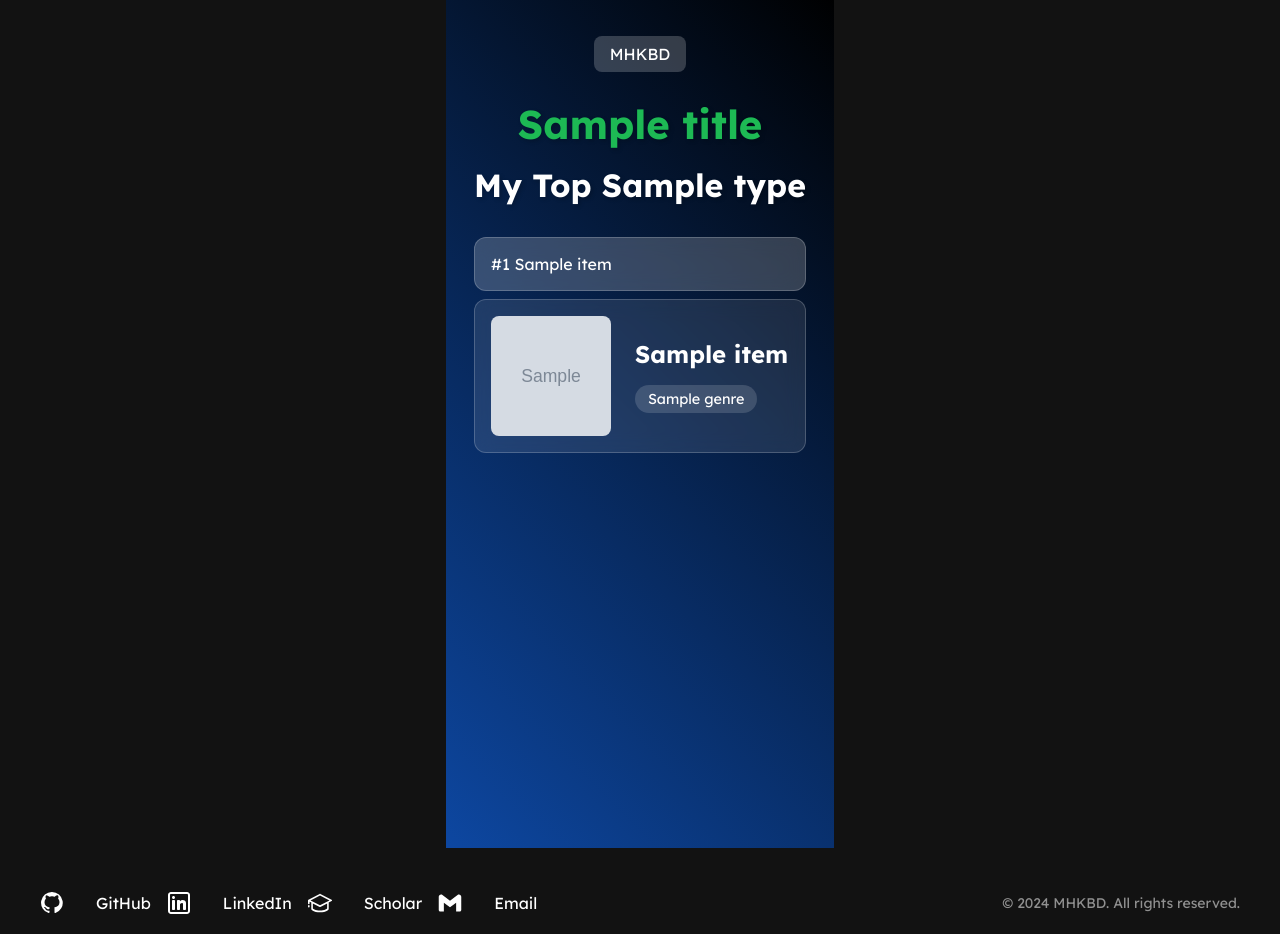
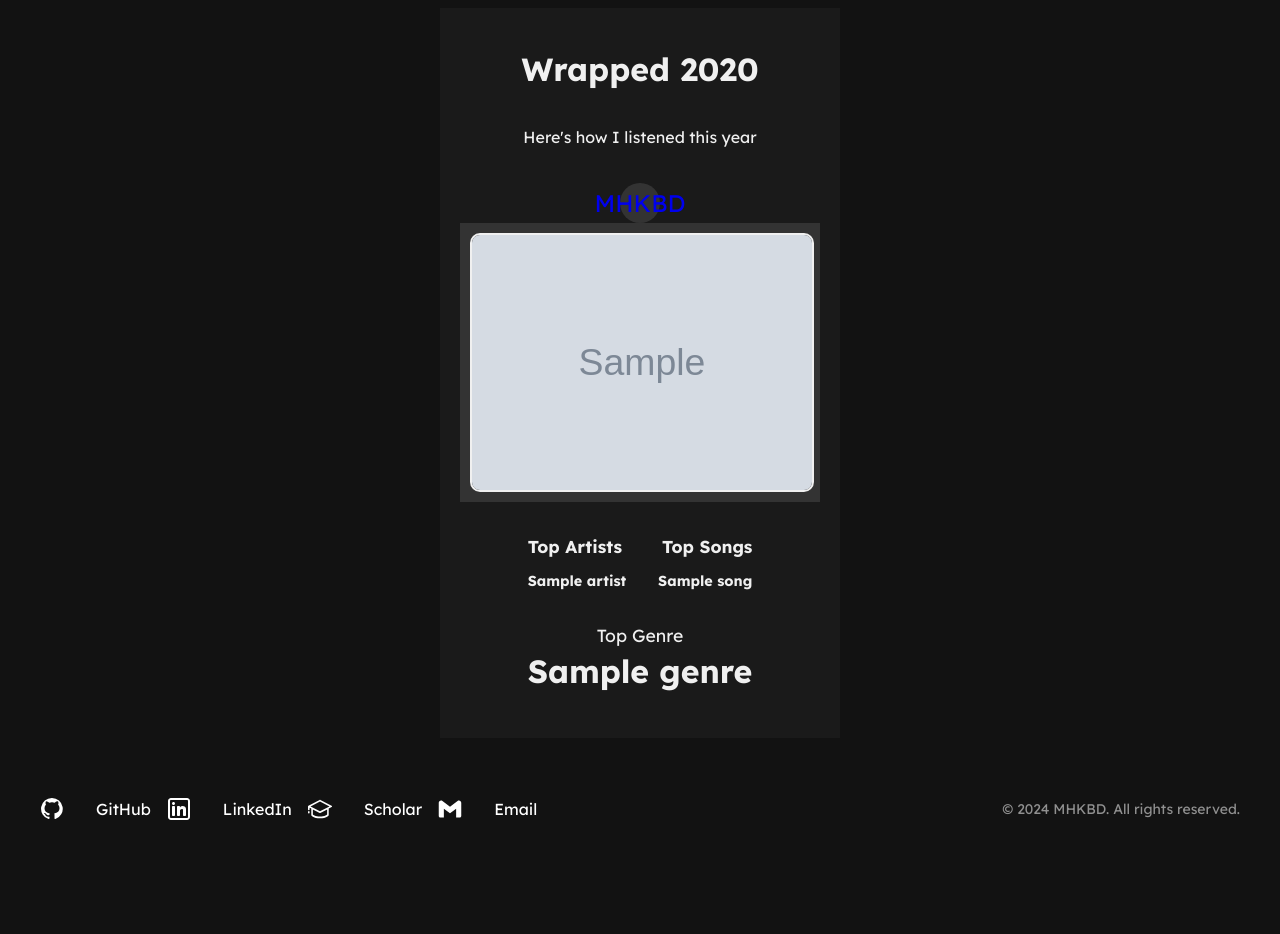
Before and after one commit to Mushfiquehk/read-my-mind, a Flask app: template app/templates/pages/wrapped.html in a window 1280 px wide. After the commit the page ends 820 px from the top, so only its background shows below. Run offline with Flask 3, Linux system fonts and the light colour scheme; the template is opened without the code that fills it: most values are stand-ins (such as "Sample title", 1, 10 or a date in 2020); grey boxes marked "Sample" are stand-in pictures; parts of the project's set-up code (start-up, migrations or seed data) failed here and were passed over.

Commit message:
first deployment attempt

```diff
--- a/app/static/css/main.css
+++ b/app/static/css/main.css
@@ -1,8 +1,5 @@
 @import 'components/header.css';
 @import 'components/footer.css';
-@import 'pages/top_artists.css';
-@import 'pages/top_songs.css';
-@import 'pages/index.css';
 
 /* Global styles */
 :root {
--- a/app/static/css/pages/index.css
+++ b/app/static/css/pages/index.css
@@ -7,7 +7,8 @@
     }
 }
 
-img, .profile-image {
+img,
+.profile-image {
     max-width: 100%;
     height: auto;
     display: block;
--- a/app/static/css/pages/wrapped.css
+++ b/app/static/css/pages/wrapped.css
@@ -1,142 +1,112 @@
-/* Base styles */
+
 .wrapped-container {
-    min-height: 100vh;
-    background: linear-gradient(45deg, #0d47a1, #000000);
-    color: white;
-    /* font-family: 'Helvetica Neue', Arial, sans-serif; */
-    position: relative;
-    overflow: hidden;
-    margin: -16px;
-    padding: 28px;
+    display: flex;
+    flex-direction: column;
+    align-items: center;
+    max-width: 400px;
+    margin: 0 auto;
+    padding: 20px;
+    box-sizing: border-box;
+    background-color: #1a1a1a; /* Dark background */
+    color: #f0f0f0; /* Light text color */
 }
 
-/* Typography */
-.wrapped-title,
-.wrapped-header {
-    text-align: center;
-    margin-bottom: 1rem;
-    text-shadow: 2px 2px 4px rgba(0, 0, 0, 0.2);
+/* Header Section */
+.header-section {
+    display: flex;
+    flex-direction: column;
+    justify-content: space-between;
+    align-items: center;
+    margin-bottom: 20px;
 }
 
-.wrapped-subtitle {
-    font-size: 1.5rem;
-    opacity: 0.9;
-    margin-bottom: 2rem;
+.back-button {
+    display: flex;
+    justify-content: center;
+    align-items: center;
+    width: 40px;
+    height: 40px;
+    border-radius: 50%;
+    background-color: #333; /* Darker background for back button */
+    color: #f0f0f0; /* Light text color */
+    font-size: 1.5em;
+    cursor: pointer;
 }
 
-.wrapped-header {
-    font-size: 2rem;
-    font-weight: 700;
-    margin-bottom: 2rem;
-}
-
-/* Items styling */
-/* Tab Styles */
-.wrapped-tabs {
-    width: 100%;
-    max-width: 800px;
-    display: flex;
-    flex-direction: column;
-    gap: 1rem;
-}
-
-.tab-container {
-    width: 100%;
-}
-
-.glass-effect {
-    background: rgba(255, 255, 255, 0.1);
-    backdrop-filter: blur(10px);
-    border: 1px solid rgba(255, 255, 255, 0.2);
-    border-radius: 12px;
-}
-
-.tab-label {
-    display: flex;
-    align-items: center;
-    padding: 1rem;
-    cursor: pointer;
-    transition: all 0.3s ease;
-}
-
-.tab-label:hover {
-    background: rgba(255, 255, 255, 0.2);
-}
-
-.tab-content {
-    max-height: 0;
-    overflow: hidden;
-    transition: max-height 0.3s ease;
-    margin-top: 0.5rem;
-}
-
-input[type="radio"] {
-    display: none;
-}
-
-input[type="radio"]:checked+.tab-label {
-    background: rgba(255, 255, 255, 0.2);
-}
-
-input[type="radio"]:checked~.tab-content {
-    max-height: 500px;
-    padding: 1rem;
-}
-
-.artist-details {
-    display: flex;
-    gap: 1.5rem;
-    align-items: center;
-}
-
-.artist-image {
-    width: 120px;
-    height: 120px;
-    border-radius: 8px;
+/* Image Section */
+.image-section {
+    background-color: #333; /* Darker background for image section */
+    padding: 10px;
+    position: relative;
     overflow: hidden;
 }
 
-.artist-image img {
+.image-section img {
     width: 100%;
-    height: 100%;
-    object-fit: cover;
+    height: auto;
+    border-radius: 10px;
+    border: 2px solid #f0f0f0; /* Light border to make image pop */
 }
 
-.artist-info {
-    flex: 1;
+/* Content Section */
+.content-section {
+    margin-top: 20px;
+    text-align: center;
+    color: #f0f0f0; /* Light text color */
 }
 
-.artist-info h3 {
-    margin: 0 0 1rem 0;
-    font-size: 1.5rem;
+.top-section {
+    display: flex;
+    justify-content: space-between;
+    margin-bottom: 20px;
+    color: #f0f0f0; /* Light text color */
 }
 
-.genres {
-    display: flex;
-    flex-wrap: wrap;
-    gap: 0.5rem;
+.top-section h2 {
+    font-size: 1.2em;
+    margin-bottom: 10px;
+    color: #f0f0f0; /* Light text color */
 }
 
-.genre-tag {
-    background: rgba(255, 255, 255, 0.15);
-    padding: 0.3rem 0.8rem;
-    border-radius: 20px;
-    font-size: 0.9rem;
+.artists {
+    font-size: 0.9em;
+    color: #f0f0f0; /* Light text color */
+    text-align: left;
 }
 
-/* Mobile Responsiveness */
-@media (max-width: 600px) {
-    .artist-details {
-        flex-direction: column;
-        text-align: center;
-    }
+.songs {
+    font-size: 0.9em;
+    color: #f0f0f0; /* Light text color */
+    text-align: right;
+}
 
-    .artist-image {
-        width: 100px;
-        height: 100px;
-    }
+ol {
+    list-style: none;
+    padding-left: 0;
+}
 
-    .genres {
-        justify-content: center;
-    }
+ol li {
+    font-weight: bold;
+    margin: 3px 0;
+    color: #f0f0f0; /* Light text color */
 }
+
+/* Stats Section */
+.stats p {
+    font-size: 1.1em;
+    margin: 5px;
+    color: #f0f0f0; /* Light text color */
+}
+
+.stats h1 {
+    font-size: 3em;
+    font-weight: bold;
+    margin: 0;
+    color: #f0f0f0; /* Light text color */
+}
+
+.stats h2 {
+    font-size: 2em;
+    margin-top: 5px;
+    color: #f0f0f0; /* Light text color */
+}
--- a/app/templates/base.html
+++ b/app/templates/base.html
@@ -4,11 +4,12 @@
     <meta charset="UTF-8">
     <meta name="viewport" content="width=device-width, initial-scale=1.0">
     <title>{% block title %}MHKBD{% endblock %}</title>
-    <link rel="stylesheet" href="{{ url_for('static', filename='css/main.css') }}">
-    <link rel="icon" href="{{ url_for('static', filename='favicon.ico') }}">
     <link rel="preconnect" href="https://fonts.googleapis.com">
     <link rel="preconnect" href="https://fonts.gstatic.com" crossorigin>
     <link href="https://fonts.googleapis.com/css2?family=Lexend:wght@100..900&display=swap" rel="stylesheet">
+
+    <link rel="icon" href="{{ url_for('static', filename='favicon.ico') }}">
+    <link rel="stylesheet" href="{{ url_for('static', filename='css/main.css') }}">
     {% block extra_css %}{% endblock %}
 </head>
 <body>
--- a/app/templates/components/footer.html
+++ b/app/templates/components/footer.html
@@ -1,3 +1,4 @@
+
 <footer class="footer">
   <div class="footer-content">
     <div class="social-links">
--- a/app/templates/pages/wrapped.html
+++ b/app/templates/pages/wrapped.html
@@ -1,50 +1,57 @@
-{% extends "base.html" %}
+{% extends 'base.html' %}
+
+{% block title %}
+  MHKBD Wrapped
+{% endblock %}
 
 {% block extra_css %}
     <link rel="stylesheet" href="{{ url_for('static', filename='css/pages/wrapped.css') }}">
 {% endblock %}
 
-{% block title %}{{ title }}{% endblock %}
-
 {% block content %}
+  <!-- Main Container -->
   <div class="wrapped-container">
-
-    <div class="home-button">
-        <a href="{{ url_for('main.home') }}" class="home-btn">MHKBD</a>
+    <!-- Header Section -->
+    <div class="header-section">
+      <h1>Wrapped {{ year }}</h1>
+      <p>Here's how I listened this year</p>
     </div>
 
-    <div class="wrapped-slide active" id="intro-slide">
-        <h1 class="wrapped-title">{{ title }}</h1>
+    <!-- Back Button -->
+    <div class="back-button">
+      <a href="{{ url_for('home') }}">MHKBD</a>
     </div>
 
-    <div class="wrapped-slide" id="main-content">
-        <div class="wrapped-header">My Top {{ type.capitalize() }}</div>
+    <!-- Image Section -->
+    <div class="image-section">
+      <img src="{{ image_url }}" alt="User Photo" />
+    </div>
 
-        <div class="wrapped-tabs">
-            {% for item in items %}
-            <div class="tab-container">
-                <input type="radio" name="tabs" id="tab{{ loop.index }}" {% if loop.first %}checked{% endif %}>
-                <label for="tab{{ loop.index }}" class="tab-label glass-effect">
-                    <span class="item-rank">#{{ loop.index }} {{ item.name }}</span>
-                </label>
-
-                <div class="tab-content glass-effect">
-                    <div class="artist-details">
-                        <div class="artist-image">
-                            <img src="{{ item.images[0].url }}" alt="{{ item.name }}">
+    <!-- Top Artists and Songs -->
+    <div class="content-section">
+      <div class="top-section">
+        <div class="artists">
+          <h2>Top Artists</h2>
+          <ol>
+            {% for artist in artists %}
+              <li>{{ artist.name }}</li>
+            {% endfor %}
+          </ol>
         </div>
-                        <div class="artist-info">
-                            <h3>{{ item.name }}</h3>
-                            <div class="genres">
-                                {% for genre in item.genres[:3] %}
-                                <span class="genre-tag">{{ genre }}</span>
+        <div class="songs">
+          <h2>Top Songs</h2>
+          <ol>
+            {% for song in songs %}
+              <li>{{ song.name }}</li>
             {% endfor %}
+          </ol>
         </div>
       </div>
-                    </div>
-                </div>
-            </div>
-            {% endfor %}
+
+      <!-- Stats Section -->
+      <div class="stats">
+        <p>Top Genre</p>
+        <h2>{{ genre }}</h2>
       </div>
     </div>
   </div>
```
Also changed, not shown: app/templates/pages/index.html (+7 -3 lines), app/views/spotify.py (+7 -3 lines), app/views/wrapped.py (+30 -21 lines), app/static/images/spotify-summary.jpeg (added). Lines whose indentation alone changed are shown as unchanged.
